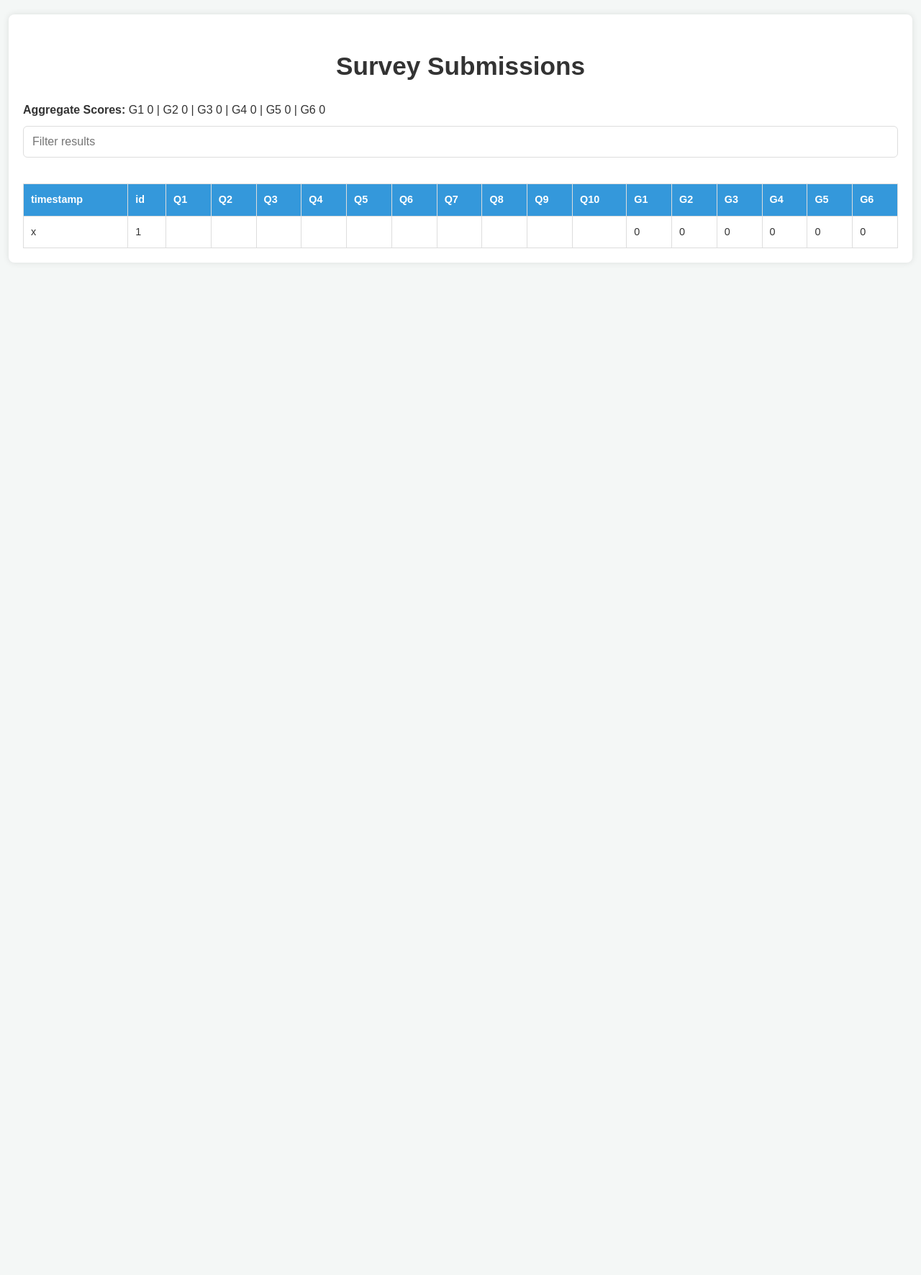
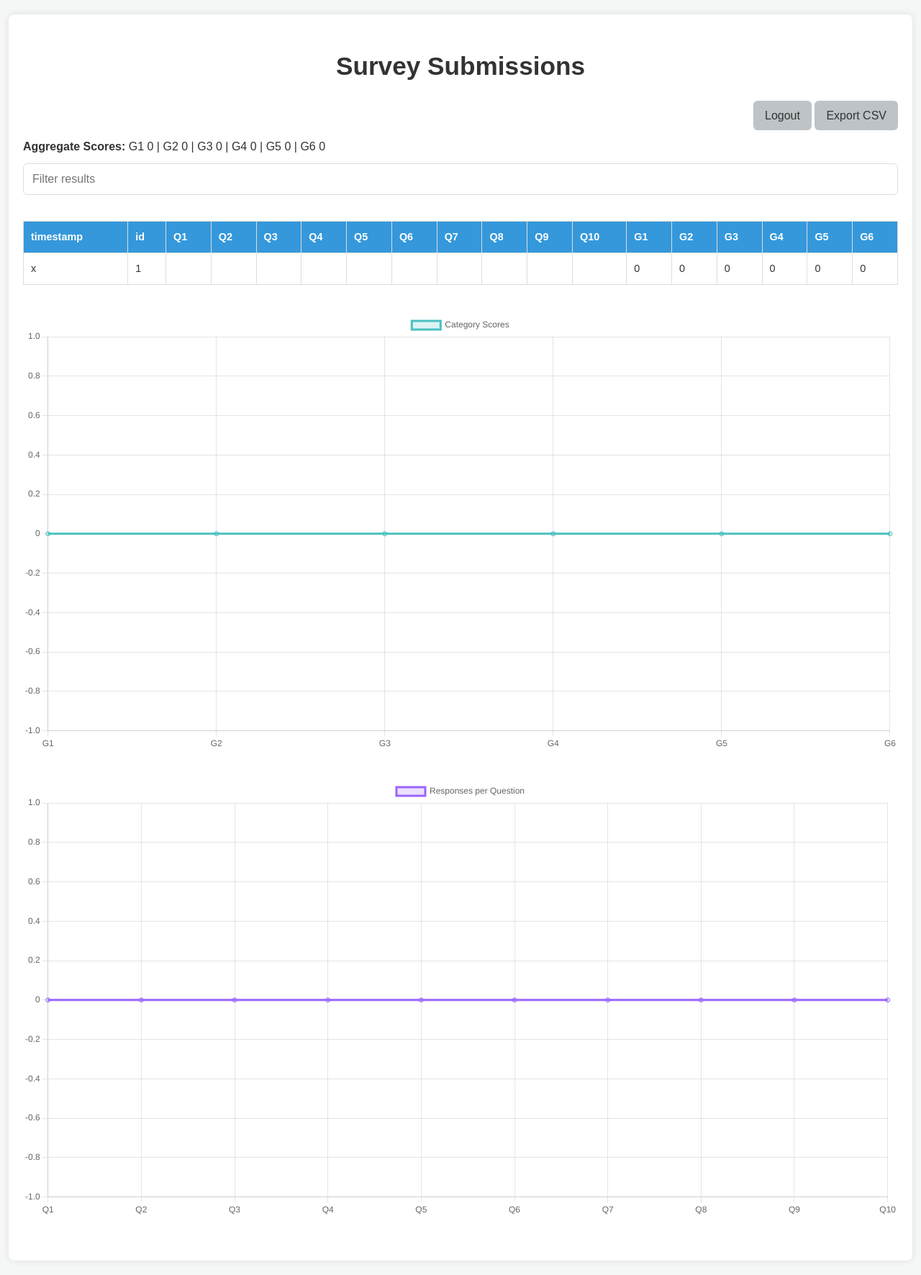
Before and after one commit to panaresium/SupplementaryTestKit, a Flask app: page /admin/results in a window 1280 px wide. Shown: the whole page at 72% size. Before the commit the page ends 345 px from the top, so only its background shows below. Run offline with Flask 3, Linux system fonts and the light colour scheme; the visitor is signed in with stand-in values (Sample User, id 1); tables that the repository leaves empty hold one stand-in row (values such as "Sample post").

Commit message:
Add CSV export and analysis charts

```diff
--- a/app.py
+++ b/app.py
@@ -1,7 +1,8 @@
 import os
 import sqlite3
+import csv
 import json # Added json import
-from flask import Flask, request, jsonify, send_from_directory, render_template, session, redirect, url_for
+from flask import Flask, request, jsonify, send_from_directory, render_template, session, redirect, url_for, Response
 import openai
 
 try:
@@ -327,6 +328,8 @@
     q_map = {str(q["id"]): q.get("questionText", {}).get("en", f"Q{q['id']}")
              for q in structure.get("questions", [])}
     aggregate_scores = {"G1": 0, "G2": 0, "G3": 0, "G4": 0, "G5": 0, "G6": 0}
+    question_counts = {str(q["id"]): {} for q in structure.get("questions", [])}
+    free_texts = []
     processed_results = []
     for row in results:
         row_dict = dict(row)
@@ -344,6 +347,19 @@
         row_dict.update(scores)
         for g in aggregate_scores:
             aggregate_scores[g] += scores[g]
+        for q in structure.get("questions", []):
+            qid = str(q.get("id"))
+            val = answers.get(qid)
+            if q.get("type") == "freetext":
+                if val:
+                    free_texts.append(val)
+            elif q.get("type") == "checkbox_group":
+                if isinstance(val, list):
+                    for choice in val:
+                        question_counts[qid][choice] = question_counts[qid].get(choice, 0) + 1
+            else:
+                if val is not None:
+                    question_counts[qid][val] = question_counts[qid].get(val, 0) + 1
         processed_results.append(row_dict)
 
     headers = ["timestamp", "id"] + [f"Q{qid}" for qid in q_map.keys()] + list(aggregate_scores.keys())
@@ -352,7 +368,54 @@
         results=processed_results,
         totals=aggregate_scores,
         headers=headers,
-        q_map=q_map
+        q_map=q_map,
+        question_counts=question_counts,
+        free_texts=free_texts
+    )
+
+
+@app.route('/admin/export_csv')
+@admin_required
+def admin_export_csv():
+    """Export all survey results as a CSV file."""
+    conn = sqlite3.connect(DB_PATH)
+    conn.row_factory = sqlite3.Row
+    cur = conn.cursor()
+    cur.execute("SELECT * FROM responses ORDER BY timestamp DESC")
+    results = cur.fetchall()
+    conn.close()
+
+    structure = _load_questionnaire_structure()
+    q_map = {str(q["id"]): q.get("questionText", {}).get("en", f"Q{q['id']}")
+             for q in structure.get("questions", [])}
+    headers = ["timestamp", "id"] + [f"Q{qid}" for qid in q_map.keys()]
+    headers += ["G1", "G2", "G3", "G4", "G5", "G6"]
+
+    from io import StringIO
+    output_io = StringIO()
+    writer = csv.writer(output_io)
+
+    writer.writerow(headers)
+    for row in results:
+        row_dict = dict(row)
+        answers = {}
+        if row_dict.get("answers_json"):
+            try:
+                answers = json.loads(row_dict["answers_json"])
+            except json.JSONDecodeError:
+                answers = {}
+        scores, _ = _calculate_scores(answers, structure)
+        values = [row_dict["timestamp"], row_dict["id"]]
+        for qid in q_map.keys():
+            values.append(answers.get(str(qid), ""))
+        values.extend([scores[g] for g in ["G1", "G2", "G3", "G4", "G5", "G6"]])
+        writer.writerow(values)
+
+    csv_data = output_io.getvalue()
+    return Response(
+        csv_data,
+        mimetype="text/csv",
+        headers={"Content-Disposition": "attachment; filename=results.csv"}
     )
 
 @app.route('/admin/group_info', methods=['GET', 'POST'])
--- a/static/style.css
+++ b/static/style.css
@@ -119,6 +119,20 @@
     color: #333;
 }
 
+a.btn-secondary {
+    display: inline-block;
+    padding: 0.5rem 1rem;
+    background-color: #bdc3c7;
+    color: #333;
+    border-radius: 6px;
+    text-decoration: none;
+}
+
+a.btn-secondary:hover {
+    background-color: #95a5a6;
+    color: #333;
+}
+
 button.btn-secondary:hover {
     background-color: #95a5a6; /* Darker gray on hover */
 }
--- a/templates/results.html
+++ b/templates/results.html
@@ -64,6 +64,10 @@
 <body>
     <div class="container">
         <h1>Survey Submissions</h1>
+        <div style="text-align:right; margin-bottom:10px;">
+            <a href="{{ url_for('logout') }}" class="btn-secondary">Logout</a>
+            <a href="{{ url_for('admin_export_csv') }}" class="btn-secondary">Export CSV</a>
+        </div>
         {% if totals %}
         <div>
             <strong>Aggregate Scores:</strong>
@@ -97,7 +101,16 @@
         {% else %}
             <p>No survey results found.</p>
         {% endif %}
+
+        <div style="margin-top:40px;">
+            <canvas id="categoryChart" height="150"></canvas>
+        </div>
+        <div style="margin-top:40px;">
+            <canvas id="questionChart" height="150"></canvas>
+        </div>
+        <div id="freeTextContainer" style="margin-top:40px;"></div>
     </div>
+    <script src="https://cdn.jsdelivr.net/npm/chart.js"></script>
     <script>
     const filterInput = document.getElementById('filterInput');
     const table = document.getElementById('resultsTable');
@@ -122,6 +135,58 @@
             sorted.forEach(r => tbody.appendChild(r));
         });
     });
+
+    const categoryData = {{ totals | tojson }};
+    const ctxCat = document.getElementById('categoryChart').getContext('2d');
+    new Chart(ctxCat, {
+        type: 'line',
+        data: {
+            labels: Object.keys(categoryData),
+            datasets: [{
+                label: 'Category Scores',
+                data: Object.values(categoryData),
+                fill: true,
+                backgroundColor: 'rgba(75, 192, 192, 0.2)',
+                borderColor: 'rgb(75, 192, 192)'
+            }]
+        },
+        options: {responsive: true}
+    });
+
+    const questionCounts = {{ question_counts | tojson }};
+    const labels = Object.keys(questionCounts).map(k => 'Q'+k);
+    const qTotals = labels.map((_, idx) => {
+        const counts = Object.values(questionCounts[Object.keys(questionCounts)[idx]] || {});
+        return counts.reduce((a, b) => a + b, 0);
+    });
+    const ctxQ = document.getElementById('questionChart').getContext('2d');
+    new Chart(ctxQ, {
+        type: 'line',
+        data: {
+            labels: labels,
+            datasets: [{
+                label: 'Responses per Question',
+                data: qTotals,
+                fill: true,
+                backgroundColor: 'rgba(153,102,255,0.2)',
+                borderColor: 'rgb(153,102,255)'
+            }]
+        },
+        options: {responsive: true}
+    });
+
+    const freeTexts = {{ free_texts | tojson }};
+    if (freeTexts.length) {
+        const container = document.getElementById('freeTextContainer');
+        const list = document.createElement('ul');
+        freeTexts.forEach(t => {
+            const li = document.createElement('li');
+            li.textContent = t;
+            list.appendChild(li);
+        });
+        container.innerHTML = '<h3>Free Text Responses</h3>';
+        container.appendChild(list);
+    }
     </script>
 </body>
 </html>
```
